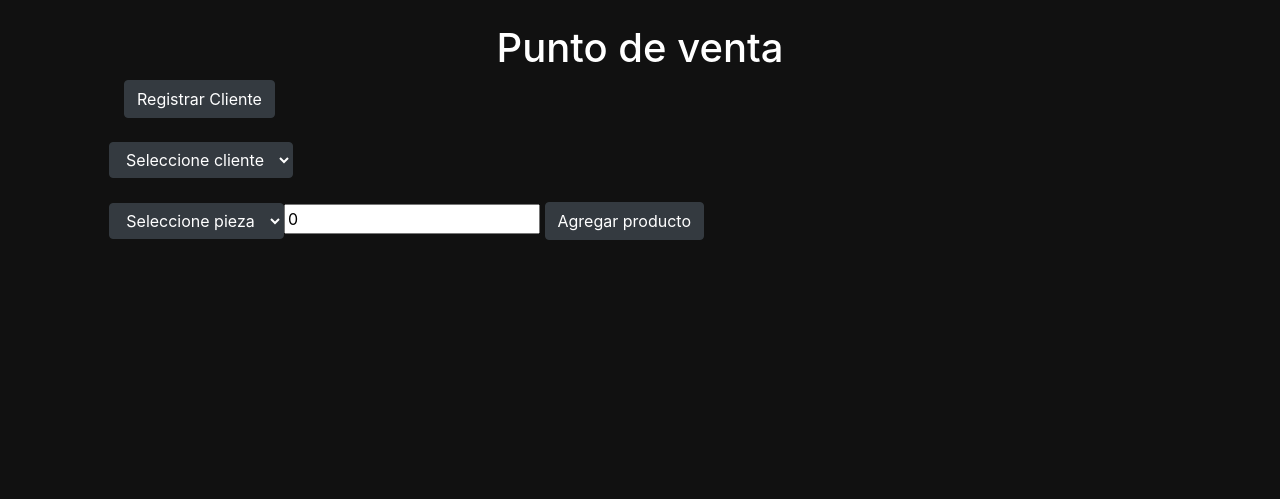
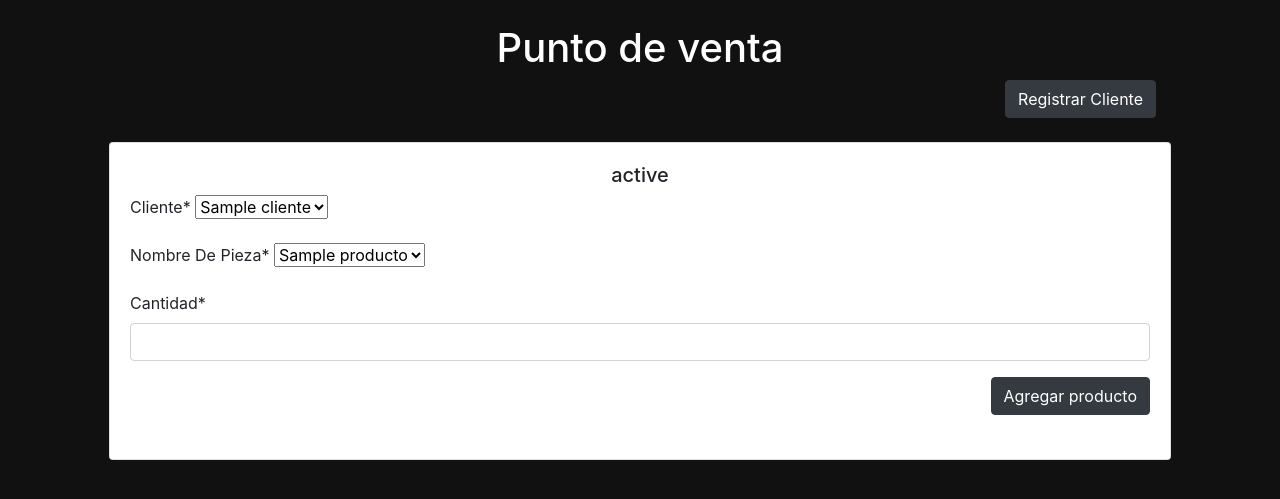
Before and after one commit to Wilovy09/PDV-DJANGO, a Django app: template punto_de_venta/templates/punto_de_venta.html in a window 1280 px wide. Shown: the part 61-560 px from the top of the page. Run offline with Django 4.2, Linux system fonts and the light colour scheme; tables that the repository leaves empty hold one stand-in row (values such as "Sample post"); the template is opened without the code that fills it: values that come from a table or form of the project are taken from there, most other values are stand-ins (such as "Sample title", 1, 10 or a date in 2020); some libraries are stand-ins or nearby versions.

Commit message:
se agrega funcion de hacer pedido, pero solo de 1 producto a la vez

```diff
--- a/punto_de_venta/admin.py
+++ b/punto_de_venta/admin.py
@@ -1,4 +1,7 @@
 from django.contrib import admin
 from .models import clientes
+from .models import pedidoProducto
+
 # Register your models here.
 admin.site.register(clientes)
+admin.site.register(pedidoProducto)
--- a/punto_de_venta/forms.py
+++ b/punto_de_venta/forms.py
@@ -1,8 +1,23 @@
 from django import forms
+from .models import clientes, pedidoProducto
+from catalogo.models import Producto
 from .models import clientes
 
 class ClienteForm(forms.ModelForm):
     class Meta:
         model = clientes
-        #fields=['nombre','direccion','telefono','email','RFC']
         fields = '__all__'
+
+class PedidoProductoForm(forms.ModelForm):
+    class Meta:
+        model = pedidoProducto
+        fields = '__all__'
+
+    def __init__(self, *args, **kwargs):
+        super().__init__(*args, **kwargs)
+
+        Clientes = clientes.objects.all()
+        productos = Producto.objects.all()
+
+        self.fields['Cliente'].choices = [(clientes.id, clientes.nombre) for clientes in Clientes]
+        self.fields['Nombre_De_Pieza'].choices = [(producto.id, producto.nombre) for producto in productos]
--- a/punto_de_venta/models.py
+++ b/punto_de_venta/models.py
@@ -1,4 +1,5 @@
 from django.db import models
+from catalogo.models import Producto
 
 class clientes(models.Model):
     nombre = models.CharField(max_length=100)
@@ -9,3 +10,11 @@ class clientes(models.Model):
 
     def __str__(self):
         return self.nombre
+
+class pedidoProducto(models.Model):
+    Cliente = models.ForeignKey(clientes, on_delete=models.CASCADE)
+    Nombre_De_Pieza = models.ForeignKey(Producto, on_delete=models.CASCADE)
+    Cantidad = models.CharField(max_length=150)
+
+    def __str__(self):
+        return self.Cliente
--- a/punto_de_venta/templates/punto_de_venta.html
+++ b/punto_de_venta/templates/punto_de_venta.html
@@ -9,7 +9,9 @@
         <!-- Container Modal Registrar Cliente -->
         <div class="container">
             <!-- Registrar cliente modal -->
-            <button type="button" class="btn btn-dark" data-toggle="modal" data-target="#registrarCliente">Registrar Cliente</button>
+            <div class="d-flex justify-content-end">
+                <button type="button" class="btn btn-dark" data-toggle="modal" data-target="#registrarCliente">Registrar Cliente</button>
+            </div>
             <!-- Modal -->
             <div class="modal fade" id="registrarCliente" tabindex="-1" role="dialog" aria-labelledby="registrarClienteLabel" aria-hidden="true">
                 <div class="modal-dialog" role="document">
@@ -23,7 +25,7 @@
                     <div class="modal-body">
                         <form method="post">
                             {% csrf_token %}
-                            {{form | crispy}}
+                            {{ form | crispy }}
                             <button type="submit" class="btn btn-dark">Guardar cliente</button>
                         </form>
                     </div>
@@ -33,24 +35,18 @@
             <!-- FIN MODAL Registrar Clientes -->
         </div>
         <br>
-        <select class="form-select btn-dark btn" aria-label="Default select example">
-            <option class="text-center" value="Seleccione cliente">Seleccione cliente</option>
-            {% for cliente in clientess %}
-            <option class="text-center" value="{{cliente.nombre}}">{{cliente.nombre}}</option>
-            {% endfor %}
-        </select>
-        <br>
-        <br>
         <form method="post">
             {% csrf_token %}
-            <select class="form-select btn-dark btn" aria-label="Default select example">
-                <option class="text-center" value="Seleccione cliente">Seleccione pieza</option>
-                {% for producto in productos_lista %}
-                <option class="text-center" value="{{producto.nombre}}">{{producto.nombre}}</option>
-                {% endfor %}
-                <input type="text" placeholder="Cantidad" value="0">
-                <button type="submit" class="btn btn-dark">Agregar producto</button>
-            </select>
+            <div class="card">
+                <div class="card-body">
+                    <h5 class="text-center">{{pedidoSTATUS}}</h5>
+                    {{pedidoFORM | crispy}}
+                    <div class="d-flex justify-content-end">
+                        <button type="submit" class="btn btn-dark">Agregar producto</button>
+                    </div>
+                    <br>
+                </div>
+            </div>
         </form>
     </div>
 {% endblock  %}
```
Also changed, not shown: punto_de_venta/views.py (+10 -2 lines), punto_de_venta/migrations/0002_pedidoproducto.py (added), punto_de_venta/migrations/0003_remove_pedidoproducto_numero_de_pieza.py (added).
